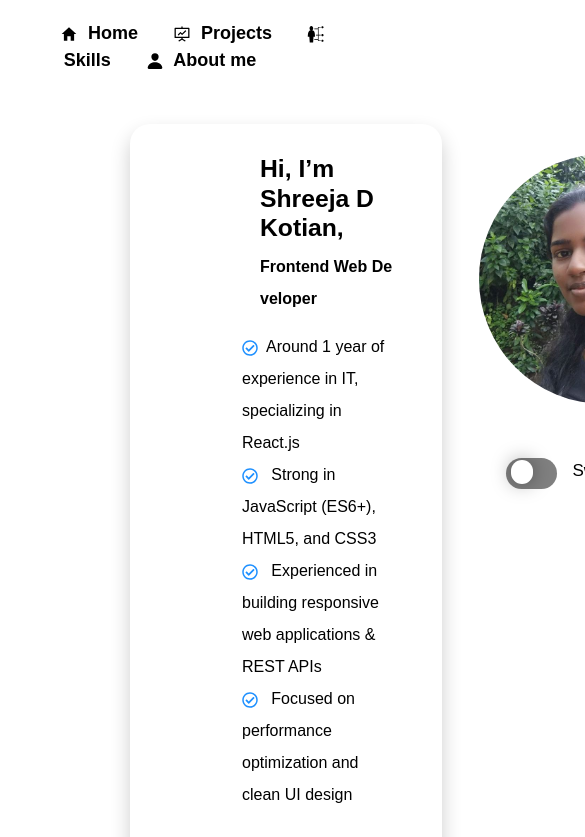
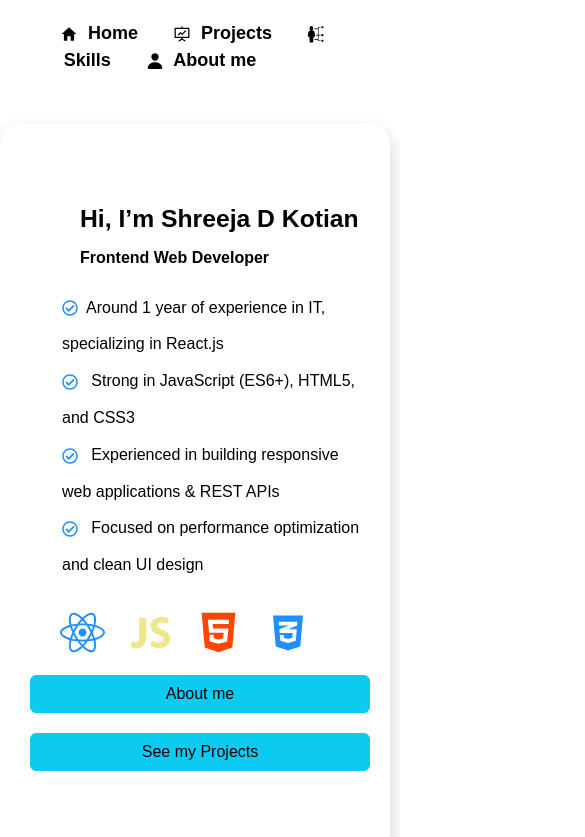
Before and after one commit to Shreejad123/shreeja_portfolio, a React (Vite) app: page / in a window 390 px wide. Shown: the top 837 px of the page, 585 px wide, since content can reach past the window. Built offline with nearby package versions, Linux system fonts and the light colour scheme.

Commit message:
made landing page smartphone responsivness

```diff
--- a/src/App.module.css
+++ b/src/App.module.css
@@ -25,8 +25,8 @@ body {
   box-shadow: 0 15px 40px rgba(59, 130, 246, 0.25);
 }
 .container {
+  margin: auto;
   margin-top: 50px;
-  margin-left: 130px;
   position: relative;
   /* place-items: center; */
   height: 90vh;
@@ -46,3 +46,12 @@ body {
   gap: 15px;
   margin-right: 50px;
 }
+@media only screen and (max-width: 600px) {
+  .container {
+    display: grid;
+    /* Creates two columns of equal width */
+    grid-template-columns: 1fr; /* Stacks to 1 column */
+    width: 100%;
+    height: 100%;
+  }
+}
--- a/src/components/home.jsx
+++ b/src/components/home.jsx
@@ -12,7 +12,7 @@ function Home() {
     <>
       <div className={styles.homeSection}>
         <h2 className={styles.header}>
-          <b>Hi, I’m Shreeja D Kotian, </b>
+          <b>Hi, I’m Shreeja D Kotian </b>
         </h2>
         <p className={styles.paragraph}>
           <b>Frontend Web Developer</b>
--- a/src/components/home.module.css
+++ b/src/components/home.module.css
@@ -1,5 +1,5 @@
 .homeSection {
-  margin-left: 50px;
+  margin-top: 50px;
   width: 100%;
   height: 100%;
   padding: 30px;
@@ -55,6 +55,26 @@ body {
 }
 .button {
   margin-top: 20px;
-  margin-left: 20px;
+  /* margin-left: 20px; */
   animation: 1.5s fadeInUp;
 }
+@media only screen and (max-width: 600px) {
+  .homeSection {
+    line-height: 2;
+  }
+  .header {
+    margin-left: 50px;
+  }
+  .paragraph {
+    margin-left: 50px;
+  }
+  .customBtn {
+    width: 100%;
+  }
+  .lines {
+    line-height: 2.3;
+  }
+  .homeSection {
+    padding: auto;
+  }
+}
```
